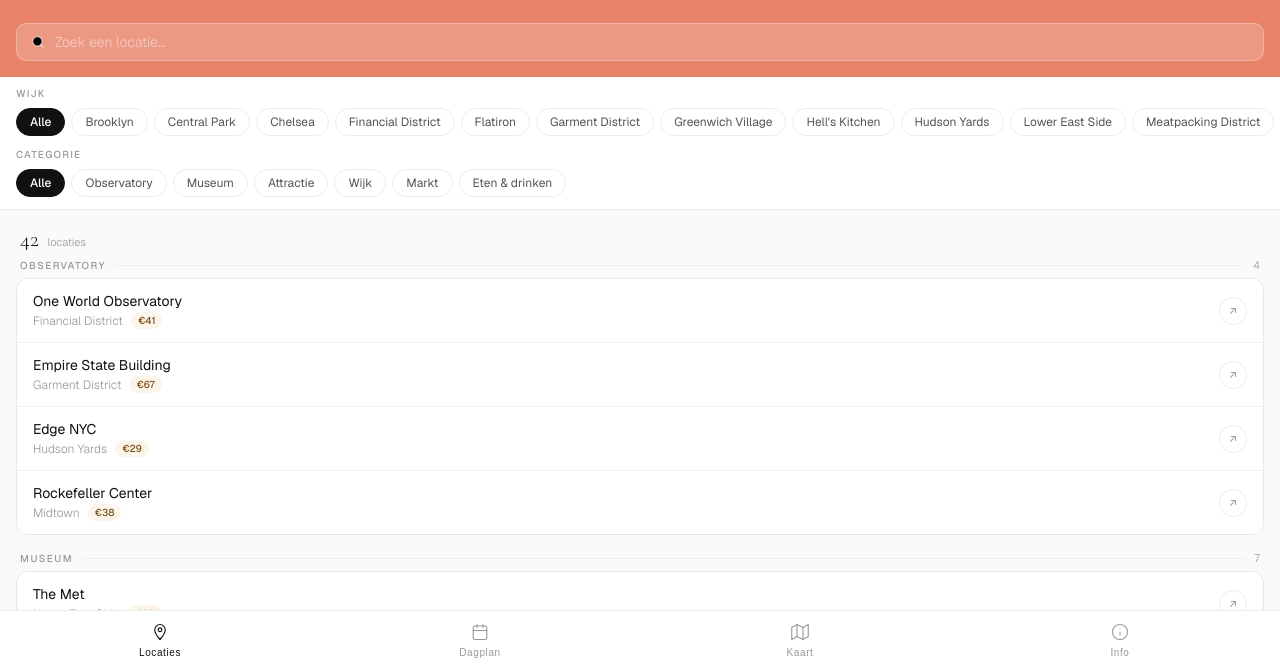
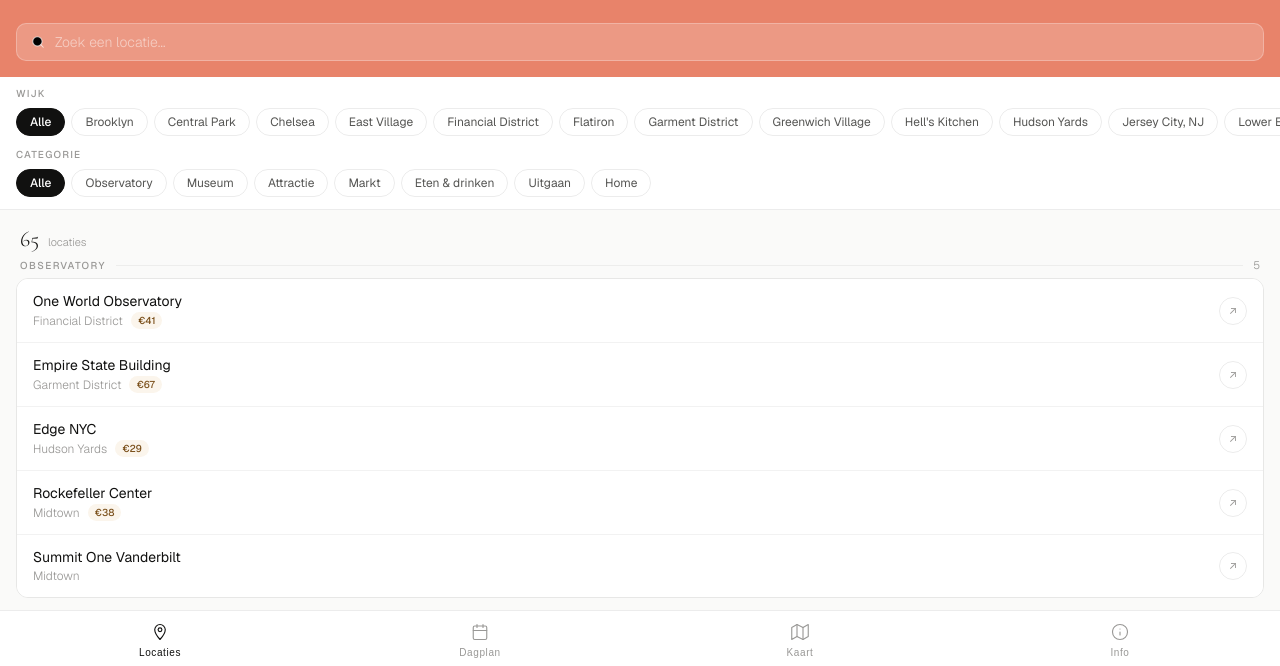
Before and after one commit to izzi70/nyc, a plain HTML site: page index.html in a window 1280 px wide. Shown: the part 134-800 px from the top of the page. Drawn offline with nearby package versions, Linux system fonts and the light colour scheme.

Commit message:
Update index.html

```diff
--- a/index.html
+++ b/index.html
@@ -658,15 +658,28 @@ body {
 <script>
 // ── DATA ──
 const places = [
+  // ── OBSERVATORIES ──
   { name:"One World Observatory", wijk:"Financial District", cat:"Observatory", prijs:"€41", free:false, q:"One World Observatory New York", lat:40.7130, lng:-74.0132 },
   { name:"Empire State Building", wijk:"Garment District", cat:"Observatory", prijs:"€67", free:false, q:"Empire State Building New York", lat:40.7484, lng:-73.9857 },
   { name:"Edge NYC", wijk:"Hudson Yards", cat:"Observatory", prijs:"€29", free:false, q:"Edge NYC Hudson Yards", lat:40.7534, lng:-74.0011 },
   { name:"Rockefeller Center", wijk:"Midtown", cat:"Observatory", prijs:"€38", free:false, q:"Rockefeller Center New York", lat:40.7587, lng:-73.9787 },
+  { name:"Summit One Vanderbilt", wijk:"Midtown", cat:"Observatory", prijs:null, free:false, q:"Summit One Vanderbilt New York", lat:40.7527, lng:-73.9796 },
+  // ── MUSEA ──
+  { name:"The Met", wijk:"Upper East Side", cat:"Museum", prijs:"€26", free:false, q:"Metropolitan Museum of Art New York", lat:40.7794, lng:-73.9632 },
+  { name:"MoMA", wijk:"Midtown", cat:"Museum", prijs:"€26", free:false, q:"MoMA Museum of Modern Art New York", lat:40.7614, lng:-73.9776 },
+  { name:"Guggenheim", wijk:"Upper East Side", cat:"Museum", prijs:"€26", free:false, q:"Guggenheim Museum New York", lat:40.7830, lng:-73.9590 },
+  { name:"The Frick Collection", wijk:"Upper East Side", cat:"Museum", prijs:"€26", free:false, q:"Frick Collection New York", lat:40.7711, lng:-73.9674 },
+  { name:"9/11 Memorial Museum", wijk:"Financial District", cat:"Museum", prijs:"€31", free:false, q:"9/11 Memorial Museum New York", lat:40.7116, lng:-74.0133 },
+  { name:"Ellis Island Museum", wijk:"Financial District", cat:"Museum", prijs:"€22", free:false, q:"Ellis Island Museum New York", lat:40.6993, lng:-74.0394 },
+  { name:"Brooklyn Museum", wijk:"Lower East Side", cat:"Museum", prijs:"€17", free:false, q:"Brooklyn Museum New York", lat:40.6712, lng:-73.9636 },
+  { name:"Autophoto Gallery & Museum", wijk:"Lower East Side", cat:"Museum", prijs:"€10", free:false, q:"Autophoto Gallery Museum New York", lat:40.7196, lng:-73.9901 },
+  // ── ATTRACTIES ──
   { name:"The High Line", wijk:"Meatpacking District", cat:"Attractie", prijs:"Gratis", free:true, q:"High Line New York", lat:40.7480, lng:-74.0048 },
   { name:"Brooklyn Bridge", wijk:"Financial District", cat:"Attractie", prijs:"Gratis", free:true, q:"Brooklyn Bridge New York", lat:40.7061, lng:-73.9969 },
-  { name:"DUMBO", wijk:"Brooklyn", cat:"Wijk", prijs:"Gratis", free:true, q:"DUMBO Brooklyn", lat:40.7033, lng:-73.9881 },
+  { name:"DUMBO", wijk:"Brooklyn", cat:"Attractie", prijs:"Gratis", free:true, q:"DUMBO Brooklyn", lat:40.7033, lng:-73.9881 },
   { name:"Bryant Park", wijk:"Midtown", cat:"Attractie", prijs:"Gratis", free:true, q:"Bryant Park New York", lat:40.7535, lng:-73.9830 },
   { name:"Times Square", wijk:"Theater District", cat:"Attractie", prijs:"Gratis", free:true, q:"Times Square New York", lat:40.7580, lng:-73.9855 },
+  { name:"Times Square Art Show (23:57)", wijk:"Midtown", cat:"Attractie", prijs:"Gratis", free:true, q:"Times Square New York", lat:40.7580, lng:-73.9855 },
   { name:"The Vessel", wijk:"Hudson Yards", cat:"Attractie", prijs:"Gratis", free:true, q:"The Vessel Hudson Yards", lat:40.7538, lng:-74.0022 },
   { name:"Battery Park", wijk:"Financial District", cat:"Attractie", prijs:"Gratis", free:true, q:"Battery Park New York", lat:40.7029, lng:-74.0154 },
   { name:"Charging Bull", wijk:"Financial District", cat:"Attractie", prijs:"Gratis", free:true, q:"Charging Bull Wall Street New York", lat:40.7056, lng:-74.0134 },
@@ -677,38 +690,55 @@ const places = [
   { name:"Gossip Girl highlights", wijk:"Upper East Side", cat:"Attractie", prijs:"Gratis", free:true, q:"Gossip Girl filming locations New York", lat:40.7736, lng:-73.9566 },
   { name:"Bushwick Collective", wijk:"Brooklyn", cat:"Attractie", prijs:"Gratis", free:true, q:"Bushwick Collective Brooklyn", lat:40.7075, lng:-73.9222 },
   { name:"Prospect Park", wijk:"Brooklyn", cat:"Attractie", prijs:"Gratis", free:true, q:"Prospect Park Brooklyn", lat:40.6602, lng:-73.9690 },
-  { name:"Williamsburg", wijk:"Brooklyn", cat:"Wijk", prijs:"Gratis", free:true, q:"Williamsburg Brooklyn", lat:40.7081, lng:-73.9571 },
+  { name:"Williamsburg", wijk:"Brooklyn", cat:"Attractie", prijs:"Gratis", free:true, q:"Williamsburg Brooklyn", lat:40.7081, lng:-73.9571 },
   { name:"Grand Central Terminal", wijk:"Turtle Bay", cat:"Attractie", prijs:"Gratis", free:true, q:"Grand Central Terminal New York", lat:40.7527, lng:-73.9772 },
-  { name:"Chrysler Building", wijk:"Turtle Bay", cat:"Attractie", prijs:"Gratis", free:true, q:"Chrysler Building New York", lat:40.7516, lng:-73.9755 },
-  { name:"Hell's Kitchen Flea Market", wijk:"Hell's Kitchen", cat:"Markt", prijs:"Gratis", free:true, q:"Hell's Kitchen Flea Market New York", lat:40.7567, lng:-73.9949 },
+  { name:"Chrysler Building (lobby)", wijk:"Turtle Bay", cat:"Attractie", prijs:"Gratis", free:true, q:"Chrysler Building New York", lat:40.7516, lng:-73.9755 },
   { name:"NY Public Library", wijk:"Midtown", cat:"Attractie", prijs:"Gratis", free:true, q:"New York Public Library Midtown", lat:40.7532, lng:-73.9823 },
   { name:"Bethesda Fountain", wijk:"Central Park", cat:"Attractie", prijs:"Gratis", free:true, q:"Bethesda Fountain Central Park", lat:40.7739, lng:-73.9715 },
   { name:"Bow Bridge", wijk:"Central Park", cat:"Attractie", prijs:"Gratis", free:true, q:"Bow Bridge Central Park", lat:40.7759, lng:-73.9707 },
-  { name:"The Met", wijk:"Upper East Side", cat:"Museum", prijs:"€26", free:false, q:"Metropolitan Museum of Art New York", lat:40.7794, lng:-73.9632 },
-  { name:"MoMA", wijk:"Midtown", cat:"Museum", prijs:"€26", free:false, q:"MoMA Museum of Modern Art New York", lat:40.7614, lng:-73.9776 },
-  { name:"Guggenheim", wijk:"Upper East Side", cat:"Museum", prijs:"€26", free:false, q:"Guggenheim Museum New York", lat:40.7830, lng:-73.9590 },
-  { name:"The Frick Collection", wijk:"Upper East Side", cat:"Museum", prijs:"€26", free:false, q:"Frick Collection New York", lat:40.7711, lng:-73.9674 },
-  { name:"9/11 Memorial Museum", wijk:"Financial District", cat:"Museum", prijs:"€31", free:false, q:"9/11 Memorial Museum New York", lat:40.7116, lng:-74.0133 },
-  { name:"Ellis Island Museum", wijk:"Financial District", cat:"Museum", prijs:"€22", free:false, q:"Ellis Island Museum New York", lat:40.6993, lng:-74.0394 },
-  { name:"Brooklyn Museum", wijk:"Brooklyn", cat:"Museum", prijs:"€17", free:false, q:"Brooklyn Museum New York", lat:40.6712, lng:-73.9636 },
+  // ── MARKTEN ──
+  { name:"Hell's Kitchen Flea Market", wijk:"Hell's Kitchen", cat:"Markt", prijs:"Gratis", free:true, q:"Hell's Kitchen Flea Market New York", lat:40.7567, lng:-73.9949 },
+  { name:"Smorgasburg (weekend)", wijk:"Brooklyn", cat:"Markt", prijs:null, free:false, q:"Smorgasburg Williamsburg Brooklyn", lat:40.7211, lng:-73.9626 },
+  // ── ETEN & DRINKEN ──
   { name:"Chelsea Market", wijk:"Chelsea", cat:"Eten & drinken", prijs:null, free:false, q:"Chelsea Market New York", lat:40.7424, lng:-74.0061 },
-  { name:"Smorgasburg (weekend)", wijk:"Brooklyn", cat:"Markt", prijs:null, free:false, q:"Smorgasburg Williamsburg Brooklyn", lat:40.7211, lng:-73.9626 },
   { name:"Minetta Tavern", wijk:"Greenwich Village", cat:"Eten & drinken", prijs:null, free:false, q:"Minetta Tavern New York", lat:40.7300, lng:-74.0007 },
   { name:"Carbone", wijk:"Greenwich Village", cat:"Eten & drinken", prijs:null, free:false, q:"Carbone restaurant New York", lat:40.7280, lng:-74.0002 },
   { name:"The Smith", wijk:"Flatiron", cat:"Eten & drinken", prijs:null, free:false, q:"The Smith restaurant Flatiron New York", lat:40.7442, lng:-73.9886 },
   { name:"Carmine's", wijk:"Theater District", cat:"Eten & drinken", prijs:null, free:false, q:"Carmine's Times Square New York", lat:40.7575, lng:-73.9867 },
+  { name:"Supernova", wijk:"Times Square", cat:"Eten & drinken", prijs:null, free:false, q:"Supernova restaurant Times Square New York", lat:40.7571, lng:-73.9863 },
+  { name:"By Chloe", wijk:"Greenwich Village", cat:"Eten & drinken", prijs:null, free:false, q:"By Chloe Greenwich Village New York", lat:40.7328, lng:-74.0024 },
   { name:"Mercer Kitchen", wijk:"SoHo", cat:"Eten & drinken", prijs:null, free:false, q:"Mercer Kitchen SoHo New York", lat:40.7248, lng:-73.9986 },
   { name:"Dudley's", wijk:"Lower East Side", cat:"Eten & drinken", prijs:null, free:false, q:"Dudley's restaurant Lower East Side New York", lat:40.7181, lng:-73.9904 },
   { name:"Lady Jay's", wijk:"Brooklyn", cat:"Eten & drinken", prijs:null, free:false, q:"Lady Jay's bar Brooklyn New York", lat:40.7115, lng:-73.9468 },
+  { name:"Wonder Bagels", wijk:"Jersey City, NJ", cat:"Eten & drinken", prijs:null, free:false, q:"Wonder Bagels Jersey City NJ", lat:40.7178, lng:-74.0431 },
+  { name:"Choc o Pain French Café", wijk:"Jersey City, NJ", cat:"Eten & drinken", prijs:null, free:false, q:"Choc o Pain French Cafe Jersey City NJ", lat:40.7192, lng:-74.0476 },
+  { name:"Maman Pastries", wijk:"Jersey City, NJ", cat:"Eten & drinken", prijs:null, free:false, q:"Maman Jersey City NJ", lat:40.7185, lng:-74.0455 },
+  { name:"Razza Pizza", wijk:"Jersey City, NJ", cat:"Eten & drinken", prijs:null, free:false, q:"Razza Pizza Jersey City NJ", lat:40.7199, lng:-74.0483 },
+  { name:"Maxwell Alley", wijk:"Jersey City, NJ", cat:"Eten & drinken", prijs:null, free:false, q:"Maxwell Alley Jersey City NJ", lat:40.7208, lng:-74.0469 },
+  { name:"Satis Bistro", wijk:"Jersey City, NJ", cat:"Eten & drinken", prijs:null, free:false, q:"Satis Bistro Jersey City NJ", lat:40.7193, lng:-74.0461 },
+  { name:"CoolVines", wijk:"Jersey City, NJ", cat:"Eten & drinken", prijs:null, free:false, q:"CoolVines Jersey City NJ", lat:40.7188, lng:-74.0445 },
+  { name:"RoofTop at Exchange Place", wijk:"Jersey City, NJ", cat:"Eten & drinken", prijs:null, free:false, q:"Rooftop Exchange Place Jersey City NJ", lat:40.7163, lng:-74.0340 },
+  { name:"Van Hook Cheese & Grocery", wijk:"Jersey City, NJ", cat:"Eten & drinken", prijs:null, free:false, q:"Van Hook Cheese Grocery Jersey City NJ", lat:40.7175, lng:-74.0438 },
+  // ── UITGAAN ──
+  { name:"Gospel (Afro House)", wijk:"Midtown", cat:"Uitgaan", prijs:null, free:false, q:"Gospel nightclub New York", lat:40.7549, lng:-73.9840 },
+  { name:"Little Sister Lounge", wijk:"Midtown", cat:"Uitgaan", prijs:null, free:false, q:"Little Sister Lounge New York", lat:40.7540, lng:-73.9835 },
+  { name:"Amber Room", wijk:"Midtown", cat:"Uitgaan", prijs:null, free:false, q:"Amber Room nightclub New York", lat:40.7545, lng:-73.9842 },
+  { name:"Tao Downtown", wijk:"Flatiron", cat:"Uitgaan", prijs:null, free:false, q:"Tao Downtown New York", lat:40.7401, lng:-74.0000 },
+  { name:"Loosies", wijk:"East Village", cat:"Uitgaan", prijs:null, free:false, q:"Loosies bar East Village New York", lat:40.7264, lng:-73.9847 },
+  { name:"Marquee", wijk:"Chelsea", cat:"Uitgaan", prijs:null, free:false, q:"Marquee nightclub Chelsea New York", lat:40.7473, lng:-74.0040 },
+  { name:"Jean's (Disco/House)", wijk:"East Village", cat:"Uitgaan", prijs:null, free:false, q:"Jean's bar East Village New York", lat:40.7270, lng:-73.9850 },
+  { name:"Dullboy Speakeasy", wijk:"Midtown", cat:"Uitgaan", prijs:null, free:false, q:"Dullboy speakeasy New York", lat:40.7538, lng:-73.9830 },
+  // ── HOME ──
+  { name:"Airbnb — 245 Grove Street", wijk:"Jersey City, NJ", cat:"Home", prijs:null, free:false, q:"245 Grove Street Jersey City NJ", lat:40.7196, lng:-74.0551 },
 ];
 
-const catOrder = ["Observatory","Museum","Attractie","Wijk","Markt","Eten & drinken"];
-const catEmoji = { "Observatory":"🔭", "Museum":"🏛", "Attractie":"⭐", "Wijk":"🗺", "Markt":"🛍", "Eten & drinken":"🍽" };
+const catOrder = ["Observatory","Museum","Attractie","Markt","Eten & drinken","Uitgaan","Home"];
+const catEmoji = { "Observatory":"🔭", "Museum":"🏛", "Attractie":"⭐", "Markt":"🛍", "Eten & drinken":"🍽", "Uitgaan":"🎉", "Home":"🏠" };
 const wijken = ["Alle", ...new Set(places.map(p => p.wijk).sort())];
 const cats = ["Alle", ...catOrder.filter(c => places.some(p => p.cat === c))];
 
-let activeWijk = "Alle";
-let activeCat = "Alle";
+let activeWijken = new Set();
+let activeCats = new Set();
 let mapCat = "Alle";
 let leafletMap = null;
 let markers = [];
@@ -728,14 +758,26 @@ function switchTab(tab) {
 }
 
 // ── LOCATIES ──
-function buildChips(id, items, getActive, setActive, onChange) {
+function buildChips(id, items, activeSet, isWijk) {
   const el = document.getElementById(id);
   el.innerHTML = "";
   items.forEach(item => {
     const btn = document.createElement("button");
-    btn.className = "chip" + (getActive() === item ? " active" : "");
+    const isActive = activeSet.size === 0 ? item === "Alle" : activeSet.has(item);
+    btn.className = "chip" + (isActive ? " active" : "");
     btn.textContent = item;
-    btn.onclick = () => { setActive(item); onChange(); };
+    btn.onclick = () => {
+      if (item === "Alle") {
+        activeSet.clear();
+      } else {
+        if (activeSet.has(item)) {
+          activeSet.delete(item);
+        } else {
+          activeSet.add(item);
+        }
+      }
+      render();
+    };
     el.appendChild(btn);
   });
 }
@@ -745,13 +787,13 @@ function mapsUrl(q) {
 }
 
 function render() {
-  buildChips("wijk-filters", wijken, () => activeWijk, v => { activeWijk = v; }, render);
-  buildChips("cat-filters", cats, () => activeCat, v => { activeCat = v; }, render);
+  buildChips("wijk-filters", wijken, activeWijken, true);
+  buildChips("cat-filters", cats, activeCats, false);
 
   const q = (document.getElementById("search").value || "").toLowerCase();
   const filtered = places.filter(p =>
-    (activeWijk === "Alle" || p.wijk === activeWijk) &&
-    (activeCat === "Alle" || p.cat === activeCat) &&
+    (activeWijken.size === 0 || activeWijken.has(p.wijk)) &&
+    (activeCats.size === 0 || activeCats.has(p.cat)) &&
     (!q || p.name.toLowerCase().includes(q) || p.wijk.toLowerCase().includes(q))
   );
 
```
